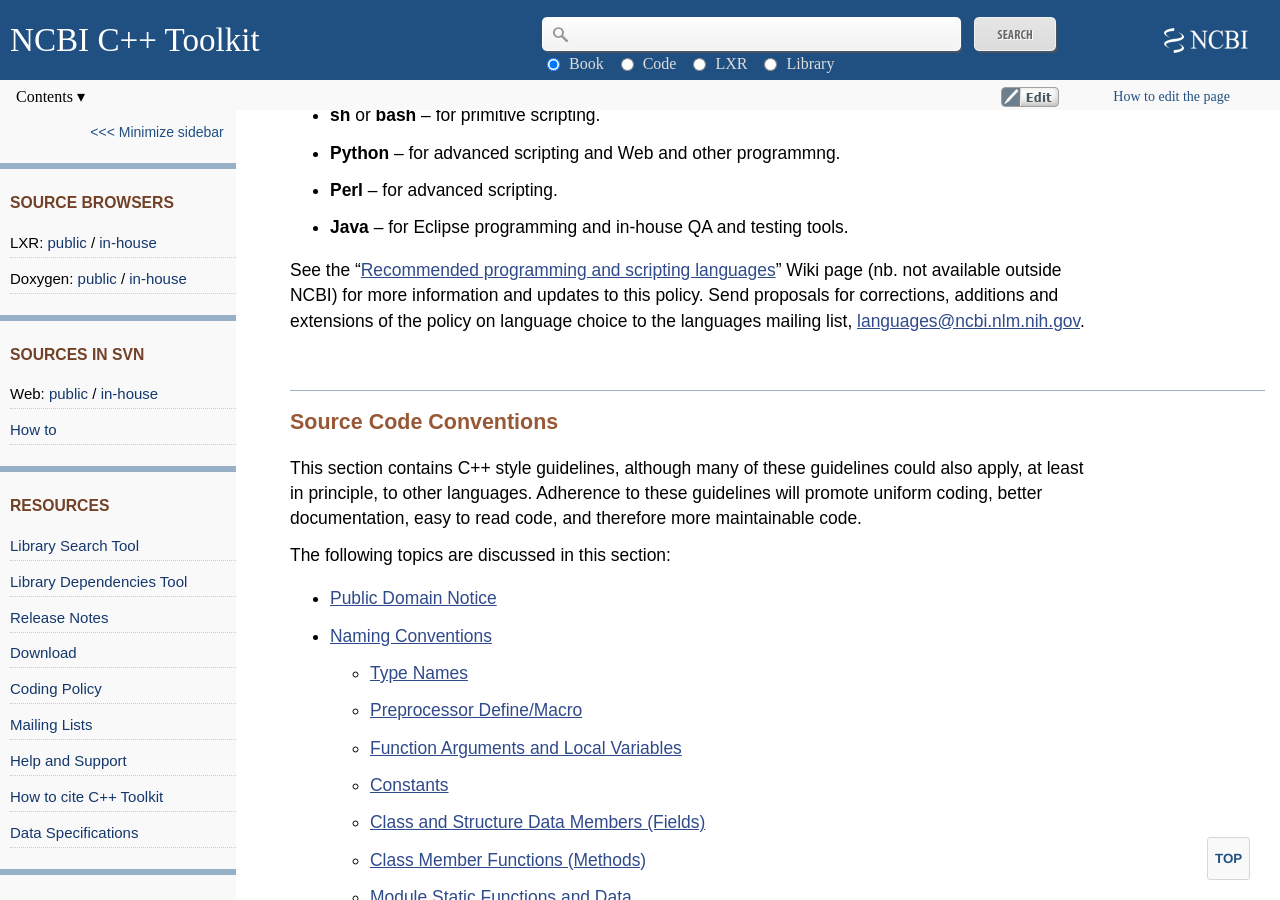
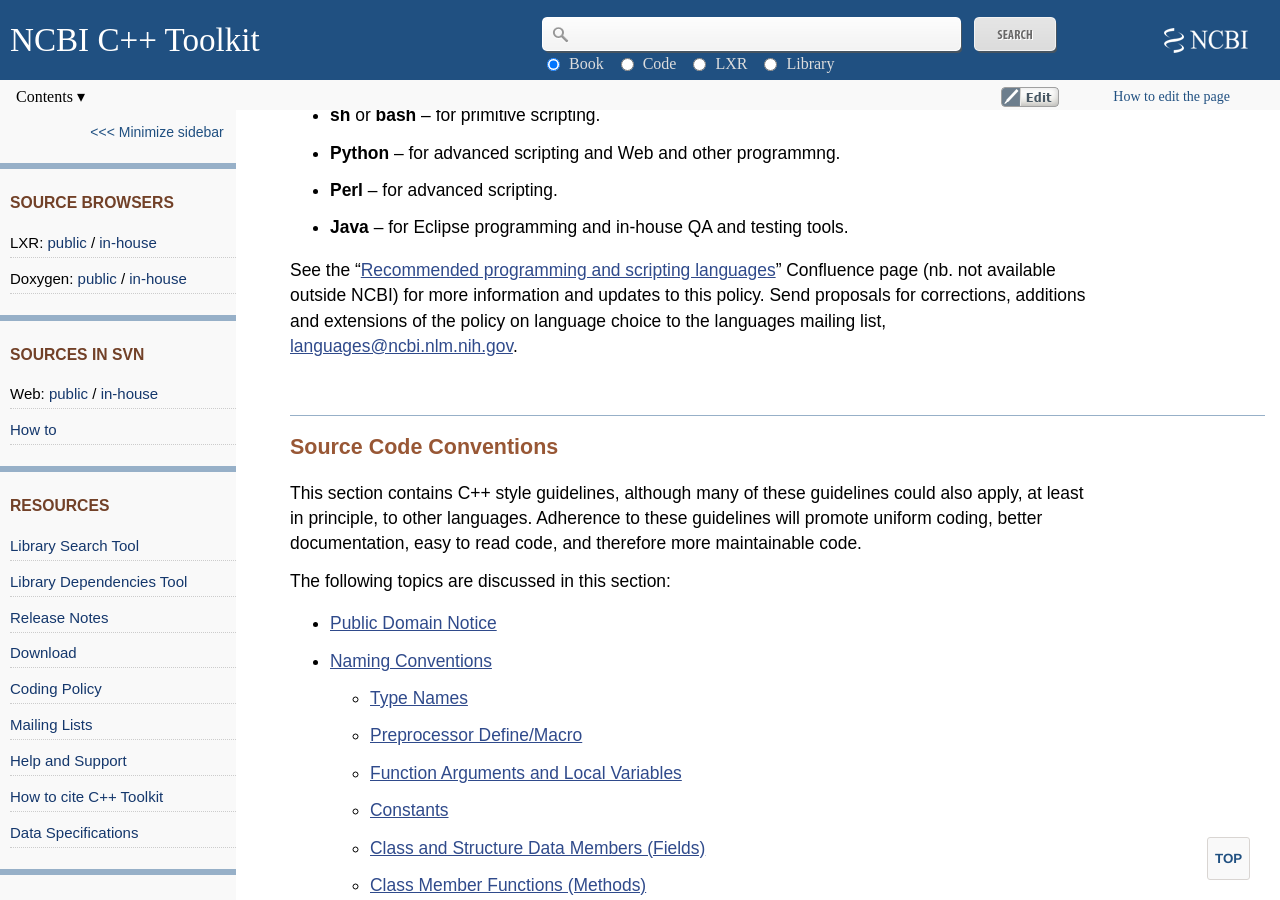
Before and after one commit to ncbi/cxx-toolkit, a Jekyll site: the page built from pages/ch_style.md, in a window 1280 px wide and 900 px high, scrolled down 2075 px. Built offline with Jekyll 4.4.1, drawn with Linux system fonts in a browser that asks for light colours.

Commit message:
Obsolete link fixed

```diff
--- a/pages/ch_style.md
+++ b/pages/ch_style.md
@@ -111,7 +111,7 @@
 
 -   **Java** -- for Eclipse programming and in-house QA and testing tools.
 
-See the "[Recommended programming and scripting languages](https://intranet.ncbi.nlm.nih.gov/wiki-private/CxxToolkit/index.cgi/Recommended_programming_and_scripting_languages)" Wiki page (nb. not available outside NCBI) for more information and updates to this policy. Send proposals for corrections, additions and extensions of the policy on language choice to the languages mailing list, <span class="oem_span">shun.hnlzGujip5ust5upo5nv/</span>.
+See the "[Recommended programming and scripting languages](https://confluence.ncbi.nlm.nih.gov/display/CT/Recommended+programming+and+scripting+languages)" Confluence page (nb. not available outside NCBI) for more information and updates to this policy. Send proposals for corrections, additions and extensions of the policy on language choice to the languages mailing list, <span class="oem_span">shun.hnlzGujip5ust5upo5nv/</span>.
 
 <a name="ch_style.prog_style"></a>
 
```
